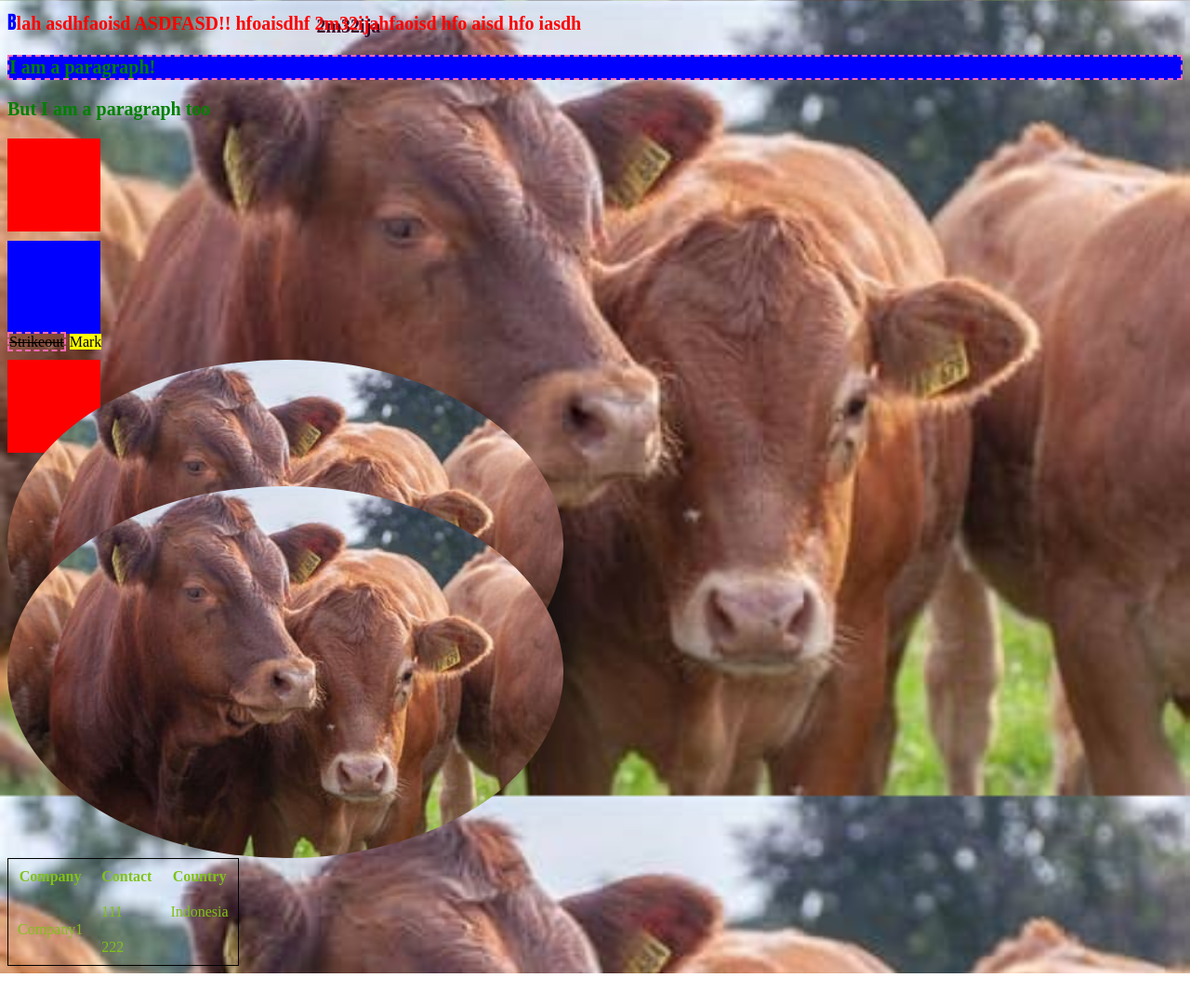
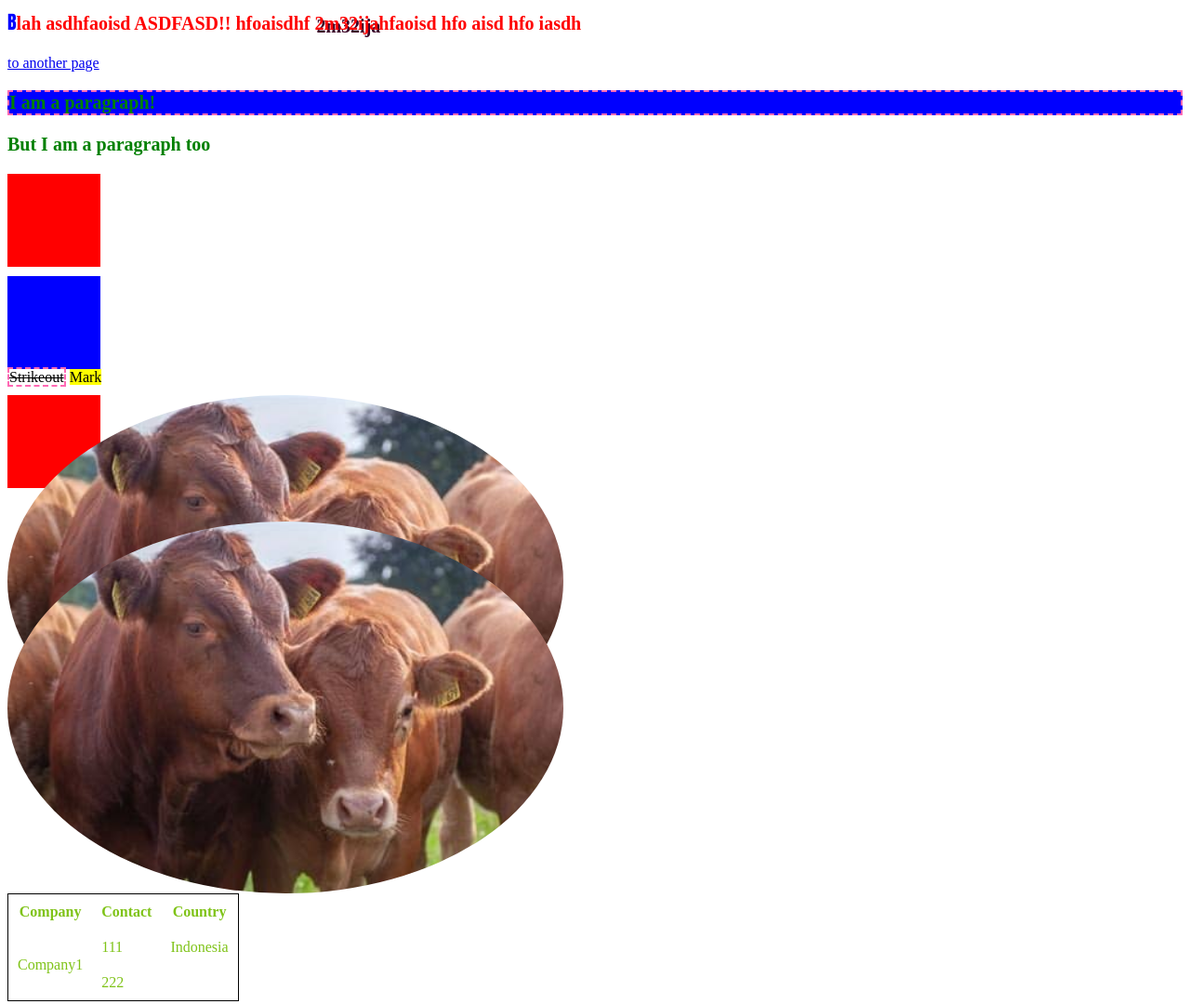
Before and after one commit to jasonly027/CS2250, a plain HTML site: page Lecture 4/index.html in a window 1280 px wide. Shown: the whole page at 93% size. Before the commit the page ends 1047 px from the top, so only its background shows below. Drawn offline with Linux system fonts and the light colour scheme.

Commit message:
Lecture 4

```diff
--- a/Lecture 4/index.html
+++ b/Lecture 4/index.html
@@ -2,7 +2,7 @@
     <head>
         <style>
             body {
-                background: url("cow.jpeg") no-repeat center center fixed;
+                /* background: url("cow.jpeg") no-repeat center center fixed; */
                 background-size: cover;
             }
             p {
@@ -68,6 +68,7 @@
     <body>
         <p class="poem">Blah asdhfaoisd <span class="upper">asdfasd!!</span> hfoaisdhf <span class="lonely">2m32ija</span>hfaoisd hfo aisd hfo iasdh</p>
 
+        <a href="another.html">to another page</a>
         <p class="blue fence">I am a paragraph!</p>
         <p>But I am a paragraph too</p>
 
--- a/Lecture 4/style.css
+++ b/Lecture 4/style.css
@@ -1,5 +1,5 @@
 body {
-    background: url("cow.jpeg") no-repeat center center fixed;
+    /* background: url("cow.jpeg") no-repeat center center fixed; */
     background-size: cover;
 }
 p {
@@ -60,3 +60,11 @@ table tr th, table tr td {
     font-family: Impact, Haettenschweiler, 'Arial Narrow Bold', sans-serif;
     color: blue;
 }
+
+a:link {color: yellow;}
+
+a:visited {color: red;}
+
+a:hover {color: white;}
+
+a:active {color: pink;}
```
